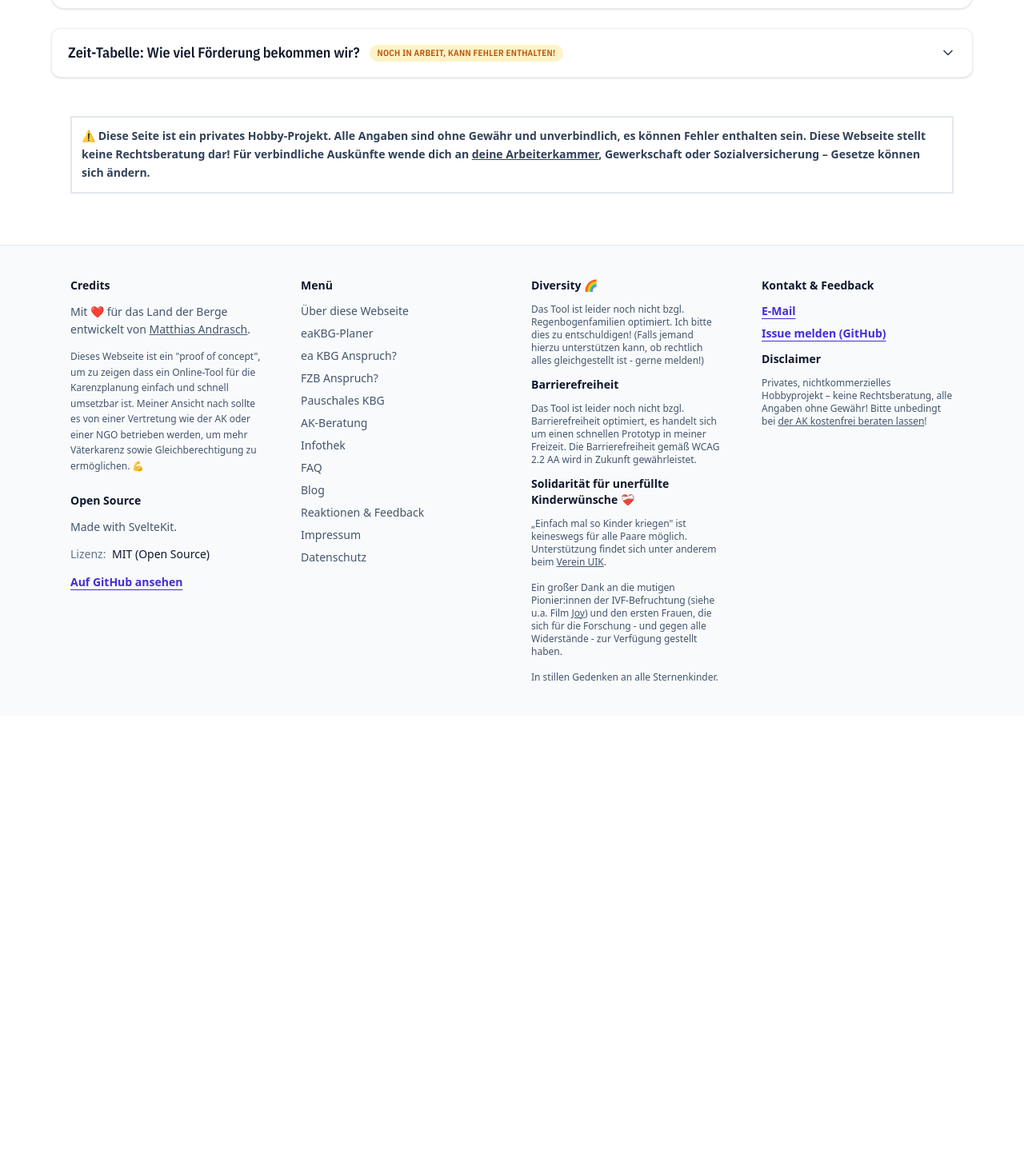
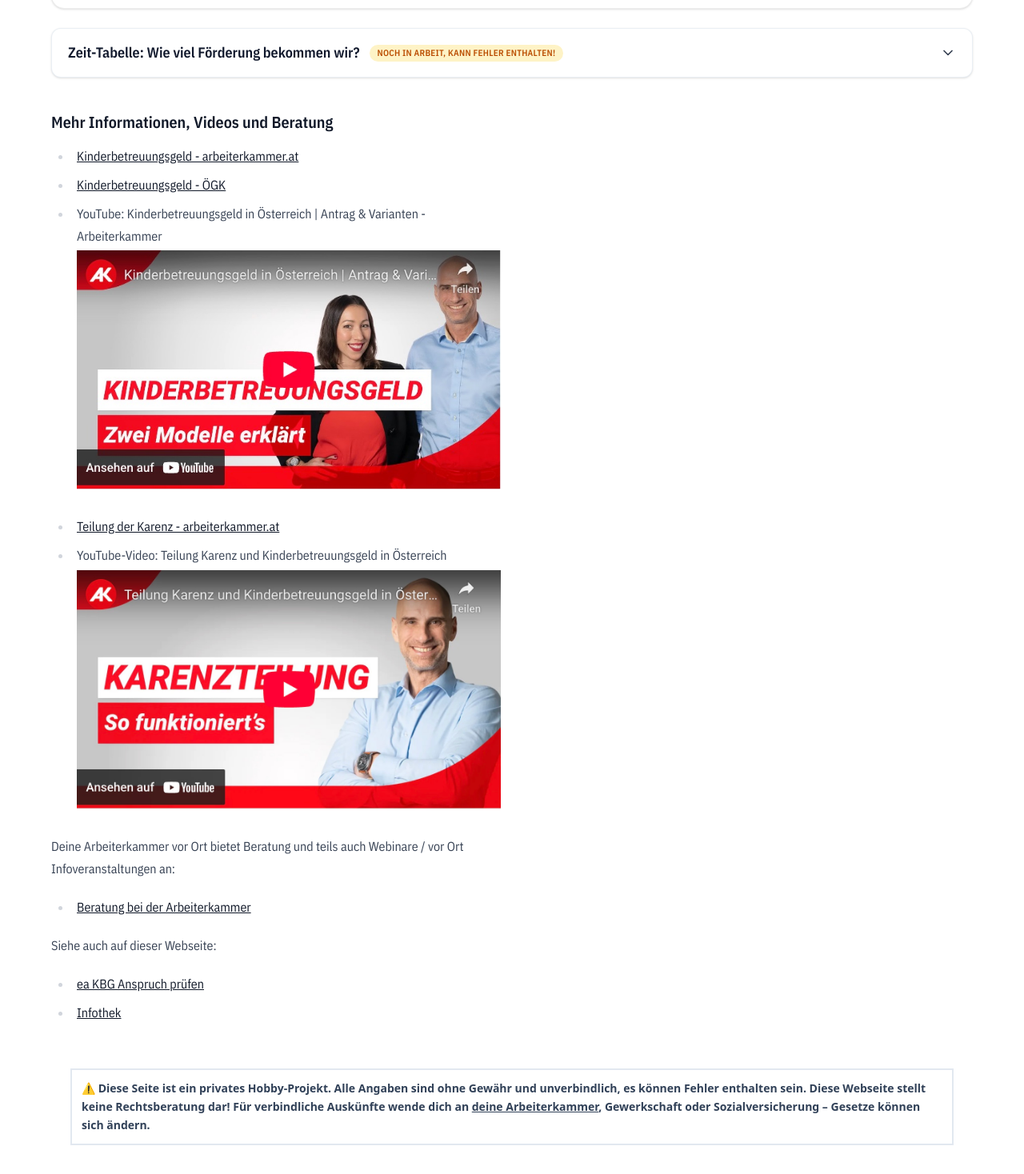
Before and after one commit to mandrasch/karenz-wizard, a SvelteKit app: page /eakbg-planer in a window 1280 px wide. Shown: the part 1282-2750 px from the top of the page at 80% size. Before the commit the page ends 2177 px from the top, so only its background shows below. Built offline with nearby package versions, Linux system fonts and the light colour scheme.

Commit message:
chore: add infos

```diff
--- a/src/routes/ak-beratung/+page.svelte
+++ b/src/routes/ak-beratung/+page.svelte
@@ -196,7 +196,11 @@
 			>) dann im Detail korrekt ausfüllst.
 		</p>
 
-		<p>Einige Arbeiterkammern bieten auch Inforveranstaltungen vor Ort oder Webinare an.</p>
+		<p>
+			Einige Arbeiterkammern bieten auch Inforveranstaltungen vor Ort oder Webinare an. Hier eine
+			schnelle Liste - bitte prüfe die Webseite der Arbeiterkammer deines Bundeslandes, die
+			Informationen hier können ggf. veraltet sein / neue Angebote dazugekommen sein.
+		</p>
 
 		<ul>
 			{#each akList as ak}
--- a/src/routes/eakbg-planer/+page.svelte
+++ b/src/routes/eakbg-planer/+page.svelte
@@ -1398,6 +1398,57 @@
 		<TimelineSummary {segmentSummaries} bind:birthDateInput {formatSegmentRange} open={false} />
 	</section>
 
+	<section class="prose mt-10">
+		<h3>Mehr Informationen, Videos und Beratung</h3>
+		<ul>
+			<li>
+				<a
+					href="https://www.arbeiterkammer.at/beratung/berufundfamilie/kinderbetreungsgeld/Kinderbetreuungsgeld.html"
+					class="underline"
+				>
+					Kinderbetreuungsgeld - arbeiterkammer.at
+				</a>
+			</li>
+			<li>
+				<a
+					href="https://www.gesundheitskasse.at/cdscontent/?contentid=10007.867463&portal=oegkportal"
+					class="underline">Kinderbetreuungsgeld - ÖGK</a
+				>
+			</li>
+			<li>
+				YouTube: Kinderbetreuungsgeld in Österreich | Antrag & Varianten - Arbeiterkammer
+				<a href="https://www.youtube.com/watch?v=JdoIhtTYxh8">
+					<img src="/ak_video_thumbnail_kbg_zwei_modelle.jpg" alt="" class="mt-1" />
+				</a>
+			</li>
+			<li>
+				<a
+					href="https://www.arbeiterkammer.at/beratung/berufundfamilie/Karenz/Teilung_der_Karenz.html"
+					>Teilung der Karenz - arbeiterkammer.at</a
+				>
+			</li>
+			<li>
+				YouTube-Video: Teilung Karenz und Kinderbetreuungsgeld in Österreich<a
+					href="https://www.youtube.com/watch?v=_68qceI3lLU"
+				>
+					<img src="/ak_video_thumbnail_karenzteilung.jpg" alt="" class="mt-1" />
+				</a>
+			</li>
+		</ul>
+		<p>
+			Deine Arbeiterkammer vor Ort bietet Beratung und teils auch Webinare / vor Ort
+			Infoveranstaltungen an:
+		</p>
+		<ul>
+			<li><a href="/ak-beratung">Beratung bei der Arbeiterkammer</a></li>
+		</ul>
+		<p>Siehe auch auf dieser Webseite:</p>
+		<ul>
+			<li><a href="/eakbg-anspruch">ea KBG Anspruch prüfen</a></li>
+			<li><a href="/infothek">Infothek</a></li>
+		</ul>
+	</section>
+
 	<!-- TODO: remove, not necessary anymore-->
 	<section id="auswertung" class="prose">
 		<div class="debug-panel" style="display:none">
```
